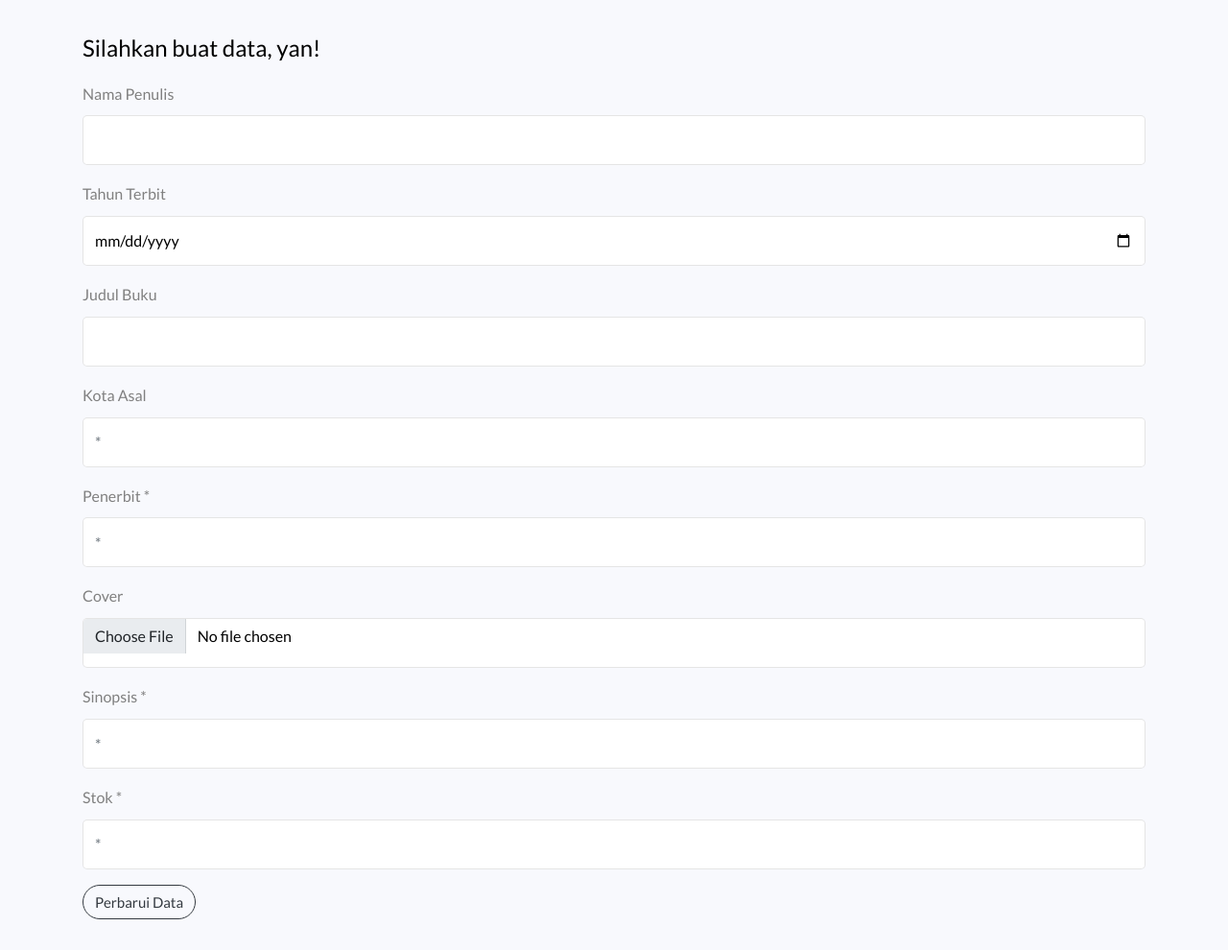
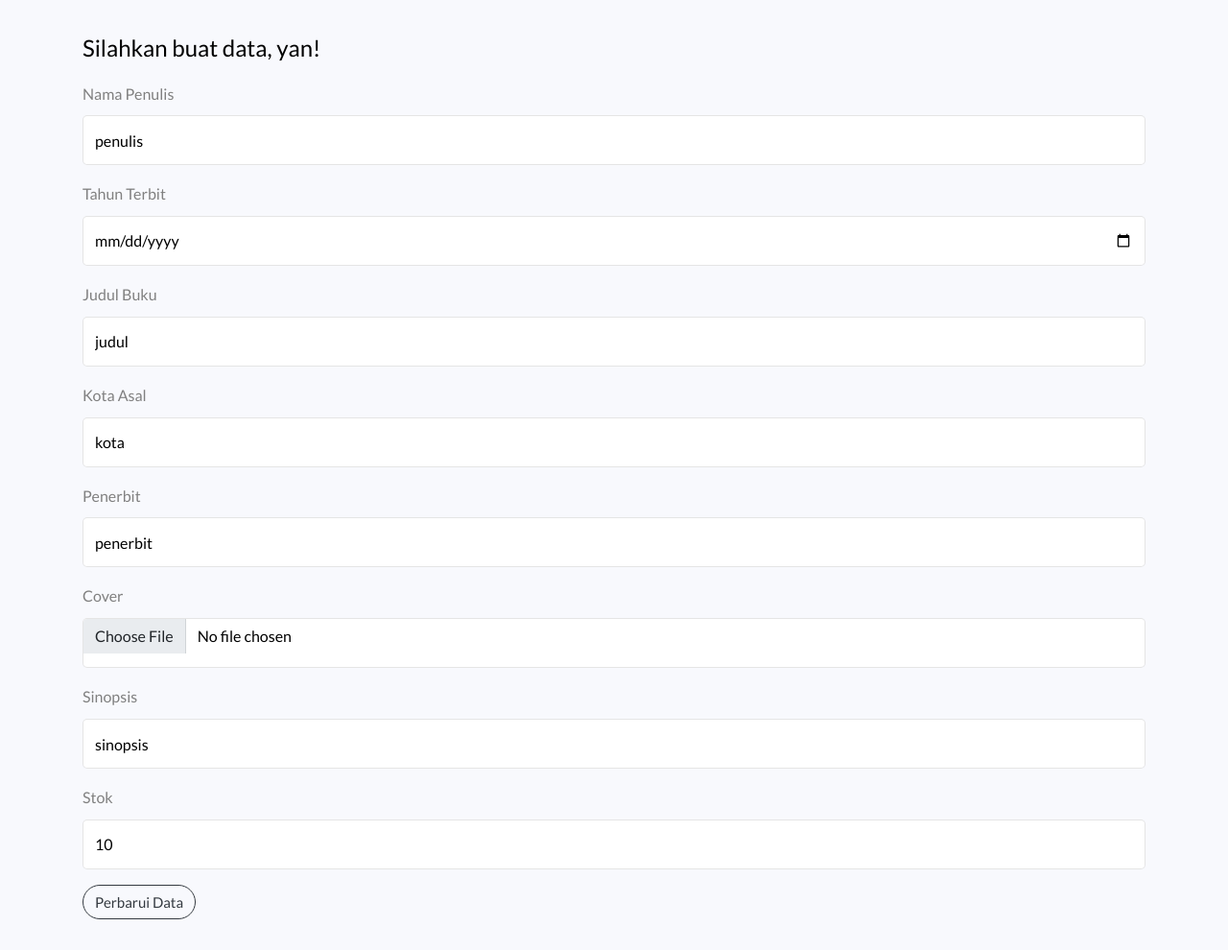
Before and after one commit to handimanny/kelompok13, a PHP site: page /edit.php?id_buku=1 in a window 1280 px wide. Shown: the part 69-1059 px from the top of the page at 96% size. Run offline with PHP 8.4, Linux system fonts and the light colour scheme; a user stored in the database is signed in; data comes from the database, SQL or seed files in the repository; data that the repository does not hold is empty.

Commit message:
update edit

```diff
--- a/edit.php
+++ b/edit.php
@@ -28,7 +28,7 @@ if(isset($_POST['update']))
     $upload = move_uploaded_file($tmp_name, "foto/". $file);
 
     $result = mysqli_query($conn, "UPDATE buku SET id_buku='$id_buku',penulis='$penulis',tahun='$tahun',judul='$judul',kota='$kota',penerbit='$penerbit',sinopsis='$sinopsis',stok='$stok',cover='$file' WHERE id_buku=$id_buku");
-    header("Location: index.php");
+    header("Location: halaman.php");
 }
 ?>
 
@@ -39,14 +39,14 @@ $result = mysqli_query($conn, "SELECT * FROM buku WHERE id_buku=$id_buku");
 
 while($data = mysqli_fetch_array($result))
 {
-  $id_buku=$_POST['id_buku'];
-  $penulis=$_POST['penulis'];
-  $tahun=$_POST['tahun'];
-  $judul=$_POST['judul'];
-  $kota=$_POST['kota'];
-  $penerbit=$_POST['penerbit'];
-  $sinopsis=$_POST['sinopsis'];
-  $stok=$_POST['stok'];
+  $id_buku = $data['id_buku'];
+  $penulis = $data['penulis'];
+  $tahun = $data['tahun'];
+  $judul = $data['judul'];
+  $kota = $data['kota'];
+  $penerbit = $data['penerbit'];
+  $sinopsis = $data['sinopsis'];
+  $stok = $data['stok'];
 
   $file = $data['cover'];
 
@@ -105,11 +105,11 @@ while($data = mysqli_fetch_array($result))
 
     <div class="mb-3">
           <label class="form-lable">Kota Asal</label>
-          <input type="number" class="form-control" placeholder="*" name="kota" value=<?php echo $kota;?>>
+          <input type="text" class="form-control" name="kota" value=<?php echo $kota;?>>
     </div>
     <div class="mb-3">
-          <label class="form-lable">Penerbit *</label>
-          <input type="number" class="form-control" placeholder="*" name="penerbit" value=<?php echo $penerbit;?>>
+          <label class="form-lable">Penerbit</label>
+          <input type="text" class="form-control" name="penerbit" value=<?php echo $penerbit;?>>
     </div>
 
     <div class="mb-3">
@@ -117,12 +117,12 @@ while($data = mysqli_fetch_array($result))
       <input type="file" class="form-control" name="cover" value=<?php echo $file;?>>
     </div>
     <div class="mb-3">
-          <label class="form-lable">Sinopsis *</label>
-          <input type="number" class="form-control" placeholder="*" name="sinopsis" value=<?php echo $sinopsis;?>>
+          <label class="form-lable">Sinopsis</label>
+          <input type="text" class="form-control" name="sinopsis" value=<?php echo $sinopsis;?>>
     </div>
     <div class="mb-3">
-          <label class="form-lable">Stok *</label>
-          <input type="number" class="form-control" placeholder="*" name="stok" value=<?php echo $stok;?>>
+          <label class="form-lable">Stok</label>
+          <input type="number" class="form-control" name="stok" value=<?php echo $stok;?>>
     </div>
 
     <div class="mb-3">
```
